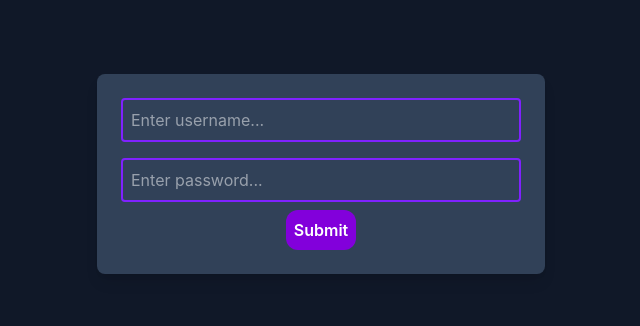
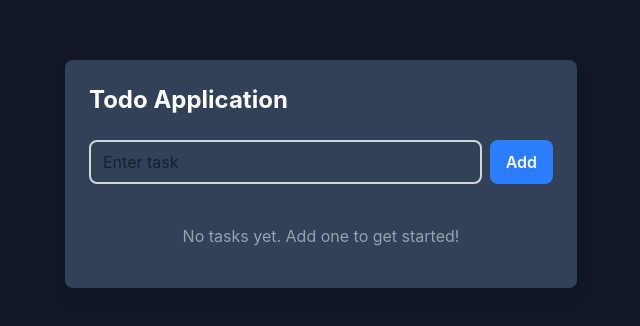
Before and after one commit to stevenklein123/React-Project, a React (Vite) app: page / in a window 1280 px wide. Shown: the part 226-552 px from the top of the page, without its empty margins (319-959 px from the left). Built offline with nearby package versions, Linux system fonts and the light colour scheme.

Commit message:
Updated Todo List Better Version

```diff
--- a/src/App.jsx
+++ b/src/App.jsx
@@ -1,49 +1,84 @@
 import { useRef, useState } from "react";
 
 function App() {
+  const taskRef = useRef();
+  const [tasks, setTasks] = useState([]);
 
-  const inputUsername = useRef();
-  const inputPassword = useRef();
-  const [message , setMessage] = useState("");
+  const addTask = () => {
+    const taskInput = taskRef.current.value.trim();
 
-  const validationInput = () => {
+    if (taskInput !== "") {
+      // Generate unique ID using timestamp + random number
+      const newTask = {
+        id: Date.now() + Math.random(),
+        text: taskInput
+      };
+      setTasks((prev) => [...prev, newTask]);
+    }
 
-      if(inputUsername.current.value === ""){
-        setMessage(inputUsername.current.value = "Please enter username.")
-        inputUsername.current.focus();
-        return;
-      }
+    taskRef.current.value = "";
+  };
 
-      if(inputPassword.current.value === ""){
-        setMessage(inputPassword.current.value = "Please enter password.")
-        inputPassword.current.focus();
-        return;
-      }
+  // Add support for Enter key
+  const handleKeyPress = (e) => {
+    if (e.key === "Enter") {
+      addTask();
+    }
+  };
 
-
-  }
+  const deleteTask = (idToDelete) => {
+    setTasks((prev) => prev.filter((task) => task.id !== idToDelete));
+  };
 
   return (
     <>
-    <div className="min-h-screen flex justify-center items-center bg-gray-900">
-      <div className="bg-slate-700 text-white font-sans w-full max-w-md p-6 rounded-lg shadow-lg">
-        <input
-          type="text"
-          placeholder="Enter username..."
-          className="w-full border-2 border-violet-600 p-2 rounded mb-4"
-        ref={inputUsername} />
+      <div className="min-h-screen flex justify-center items-center bg-gray-900 px-4">
+        <div className="bg-slate-700 text-white font-sans w-full max-w-sm sm:max-w-md md:max-w-lg p-6 rounded-lg shadow-lg">
+          <h1 className="font-bold text-2xl mb-6">Todo Application</h1>
 
-        <input
-          type="text"
-          placeholder="Enter password..."
-          className="w-full border-2 border-violet-600 p-2 rounded"
-         ref={inputPassword}/>
-        <div className="flex justify-center items-center">
-          <button className="bg-purple-700 rounded-xl px-2 font-semibold mt-2 py-2 cursor-pointer" onClick={validationInput}>Submit</button>
+          {/* Input Section */}
+          <div className="flex gap-2 mb-6">
+            <input
+              type="text"
+              placeholder="Enter task"
+              className="flex-1 border-2 border-gray-300 rounded-lg px-3 py-2 text-black focus:outline-none focus:border-blue-500"
+              ref={taskRef}
+              onKeyPress={handleKeyPress}
+            />
+            <button
+              className="bg-blue-500 hover:bg-blue-600 cursor-pointer rounded-lg px-4 py-2 font-semibold transition"
+              onClick={addTask}
+            >
+              Add
+            </button>
+          </div>
+
+          <div>
+            {tasks.length === 0 ? (
+              <p className="text-gray-400 text-center py-4">No tasks yet. Add one to get started!</p>
+            ) : (
+              <ul className="space-y-2">
+                {tasks.map((task, index) => (
+                  <li
+                    key={task.id}
+                    className="flex justify-between items-center bg-slate-600 p-3 rounded-lg"
+                  >
+                    <span>
+                      {index + 1}. {task.text}
+                    </span>
+                    <button
+                      className="bg-red-500 hover:bg-red-600 rounded-lg px-3 py-1 cursor-pointer text-sm font-semibold transition"
+                      onClick={() => deleteTask(task.id)}
+                    >
+                      Delete
+                    </button>
+                  </li>
+                ))}
+              </ul>
+            )}
+          </div>
         </div>
-
       </div>
-    </div>
     </>
   );
 }
```
